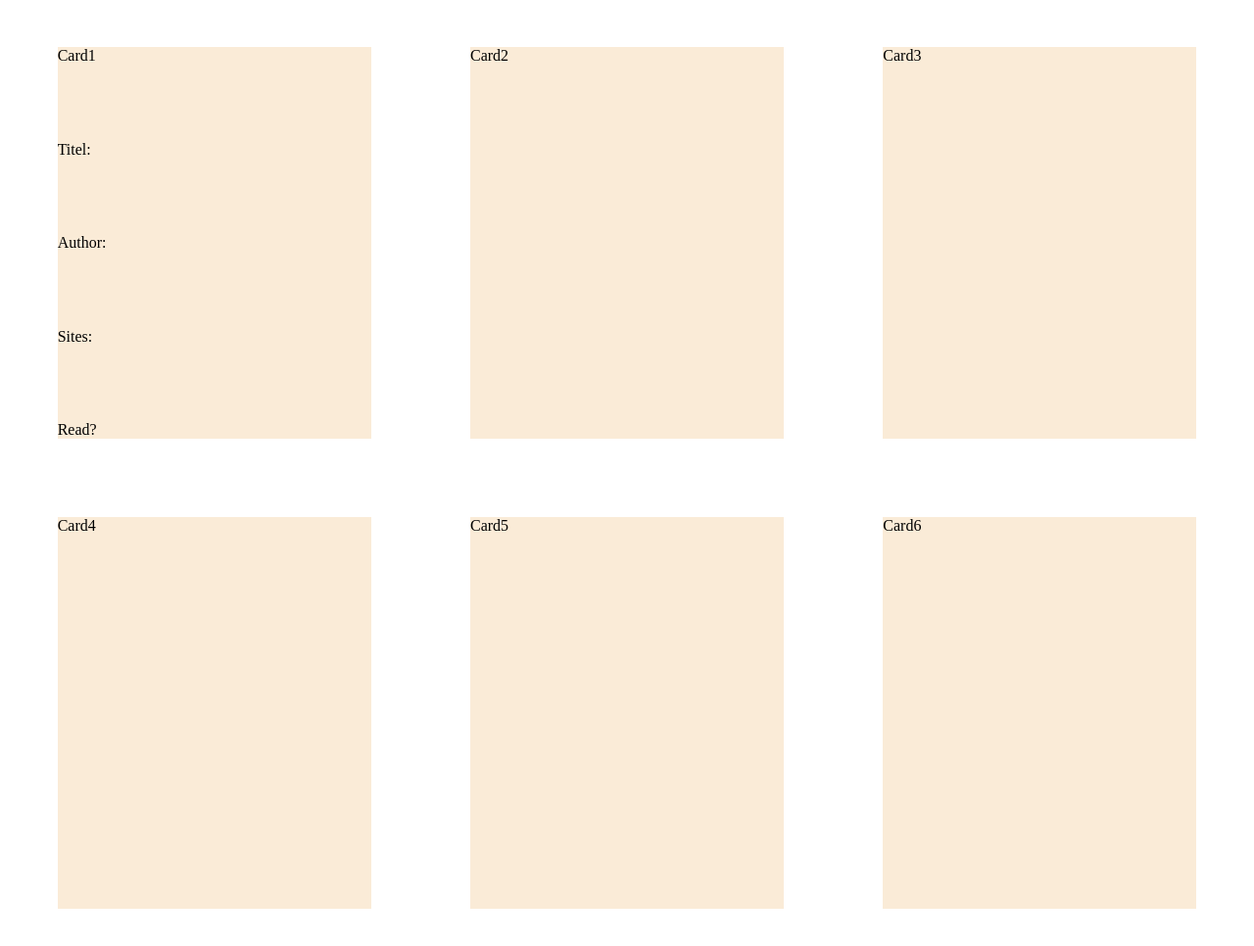
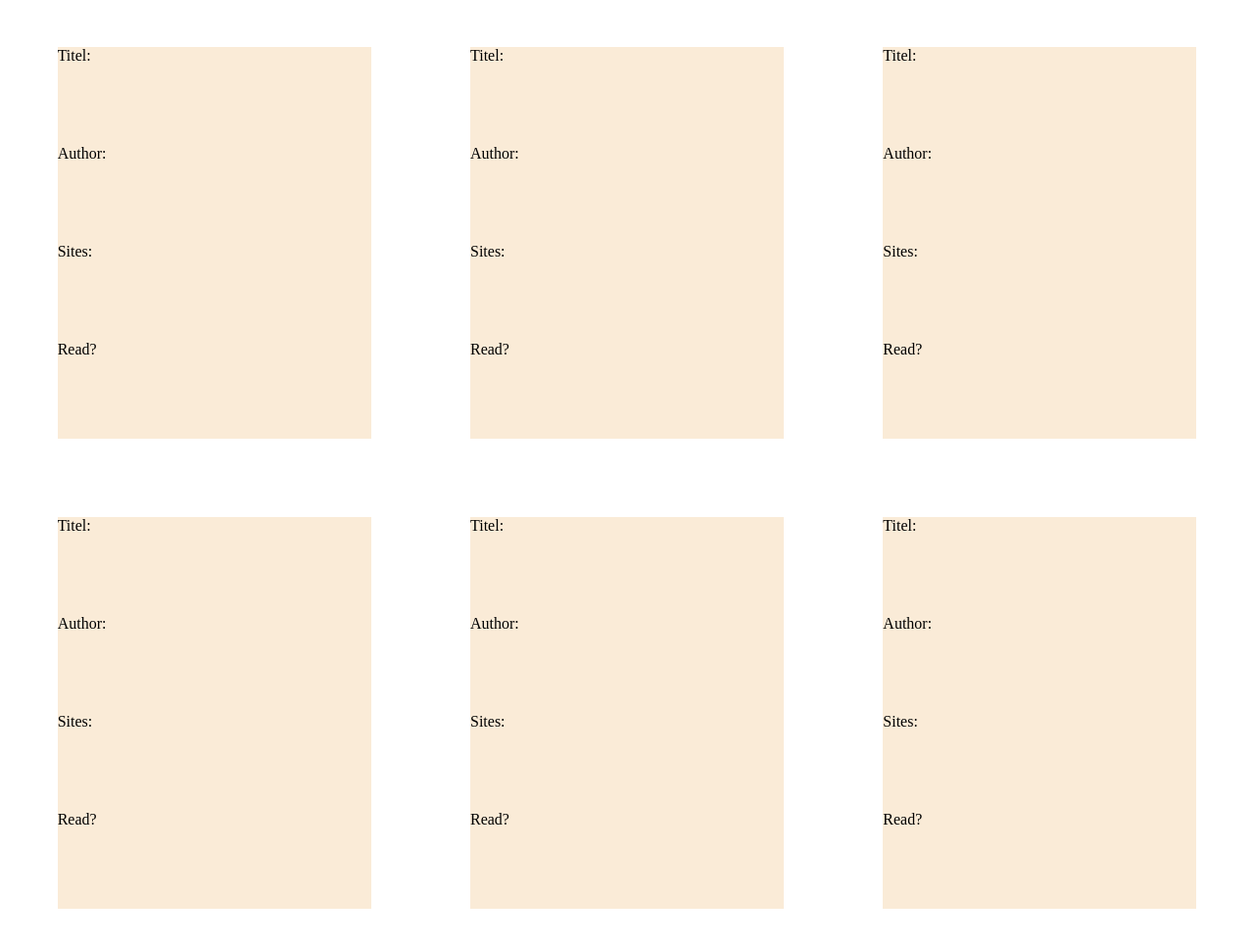
Before and after one commit to LucaDeeken/library, a plain HTML site: page index.html in a window 1280 px wide. Shown: the whole page at 98% size. Drawn offline with Linux system fonts and the light colour scheme.

Commit message:
change classes and ID of cards

```diff
--- a/index.html
+++ b/index.html
@@ -8,24 +8,113 @@
     <title>Library</title>
 </head>
 <body>
-
-    <div class="card">Card1
-        <div class="title">Titel:</div>
-        <div class="author">Author:</div>
-        <div class="sites">Sites:</div>
-        <div class="read">Read?</div>
+    <div class="card">
+        <div id="ContentBox">
+            <div id="title">Titel:</div>
+            <div class="content"></div>
+        </div>
+        <div id="ContentBox">
+            <div class="author">Author:</div>
+            <div class="content"></div>
+        </div>
+        <div id="ContentBox">
+            <div class="sites">Sites:</div>
+            <div class="content"></div>
+        </div>
+        <div id="ContentBox">
+            <div class="read">Read?</div>
+            <div class="content"></div>
+        </div>
     </div>
-    <div class="card">Card2</div>
-    <div class="card">Card3</div>
-    <div class="card">Card4</div>
-    <div class="card">Card5</div>
-    <div class="card">Card6</div>
-
-
-
-
-
-
-
+    <div class="card">
+        <div id="ContentBox">
+            <div id="title">Titel:</div>
+            <div class="content"></div>
+        </div>
+        <div id="ContentBox">
+            <div class="author">Author:</div>
+            <div class="content"></div>
+        </div>
+        <div id="ContentBox">
+            <div class="sites">Sites:</div>
+            <div class="content"></div>
+        </div>
+        <div id="ContentBox">
+            <div class="read">Read?</div>
+            <div class="content"></div>
+        </div>
+    </div>
+    <div class="card">
+        <div id="ContentBox">
+            <div id="title">Titel:</div>
+            <div class="content"></div>
+        </div>
+        <div id="ContentBox">
+            <div class="author">Author:</div>
+            <div class="content"></div>
+        </div>
+        <div id="ContentBox">
+            <div class="sites">Sites:</div>
+            <div class="content"></div>
+        </div>
+        <div id="ContentBox">
+            <div class="read">Read?</div>
+            <div class="content"></div>
+        </div>
+    </div>
+    <div class="card">
+        <div id="ContentBox">
+            <div id="title">Titel:</div>
+            <div class="content"></div>
+        </div>
+        <div id="ContentBox">
+            <div class="author">Author:</div>
+            <div class="content"></div>
+        </div>
+        <div id="ContentBox">
+            <div class="sites">Sites:</div>
+            <div class="content"></div>
+        </div>
+        <div id="ContentBox">
+            <div class="read">Read?</div>
+            <div class="content"></div>
+        </div>
+    </div>
+    <div class="card">
+        <div id="ContentBox">
+            <div id="title">Titel:</div>
+            <div class="content"></div>
+        </div>
+        <div id="ContentBox">
+            <div class="author">Author:</div>
+            <div class="content"></div>
+        </div>
+        <div id="ContentBox">
+            <div class="sites">Sites:</div>
+            <div class="content"></div>
+        </div>
+        <div id="ContentBox">
+            <div class="read">Read?</div>
+            <div class="content"></div>
+        </div>
+    </div>
+    <div class="card">
+        <div id="ContentBox">
+            <div id="title">Titel:</div>
+            <div class="content"></div>
+        </div>
+        <div id="ContentBox">
+            <div class="author">Author:</div>
+            <div class="content"></div>
+        </div>
+        <div id="ContentBox">
+            <div class="sites">Sites:</div>
+            <div class="content"></div>
+        </div>
+        <div id="ContentBox">
+            <div class="read">Read?</div>
+            <div class="content"></div>
+        </div>
+    </div>
 </body>
 </html>
```
